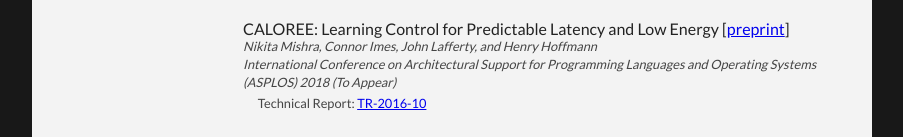
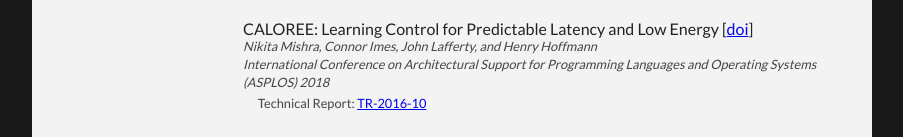
Before and after one commit to connorimes/ckimes-cv, a plain HTML site: page index.html in a window 1280 px wide. Shown: the part 642-779 px from the top of the page, without its empty margins (188-1091 px from the left). Drawn offline with Linux system fonts and the light colour scheme.

Commit message:
Add doi for CALOREE paper, remove preprint link and 'to appear' comment

```diff
--- a/index.html
+++ b/index.html
@@ -100,11 +100,11 @@
 						</article>
 						<br/>
 						<article>
-							<h3>CALOREE: Learning Control for Predictable Latency and Low Energy [<a href="http://people.cs.uchicago.edu/~hankhoffmann/caloree.pdf">preprint</a>]</h3>
+							<h3>CALOREE: Learning Control for Predictable Latency and Low Energy [<a href="https://doi.org/10.1145/3173162.3173184">doi</a>]</h3>
 							<p class="subDetails">
 								Nikita Mishra, Connor Imes, John Lafferty, and Henry Hoffmann
 								<br/>
-								International Conference on Architectural Support for Programming Languages and Operating Systems (ASPLOS) 2018 (To Appear)
+								International Conference on Architectural Support for Programming Languages and Operating Systems (ASPLOS) 2018
 							</p>
 							<p class="subPoints">
 								&nbsp;&nbsp;&nbsp;&nbsp;&nbsp; Technical Report: <a href="https://cs.uchicago.edu/research/publications/techreports/TR-2016-10">TR-2016-10</a>
```
